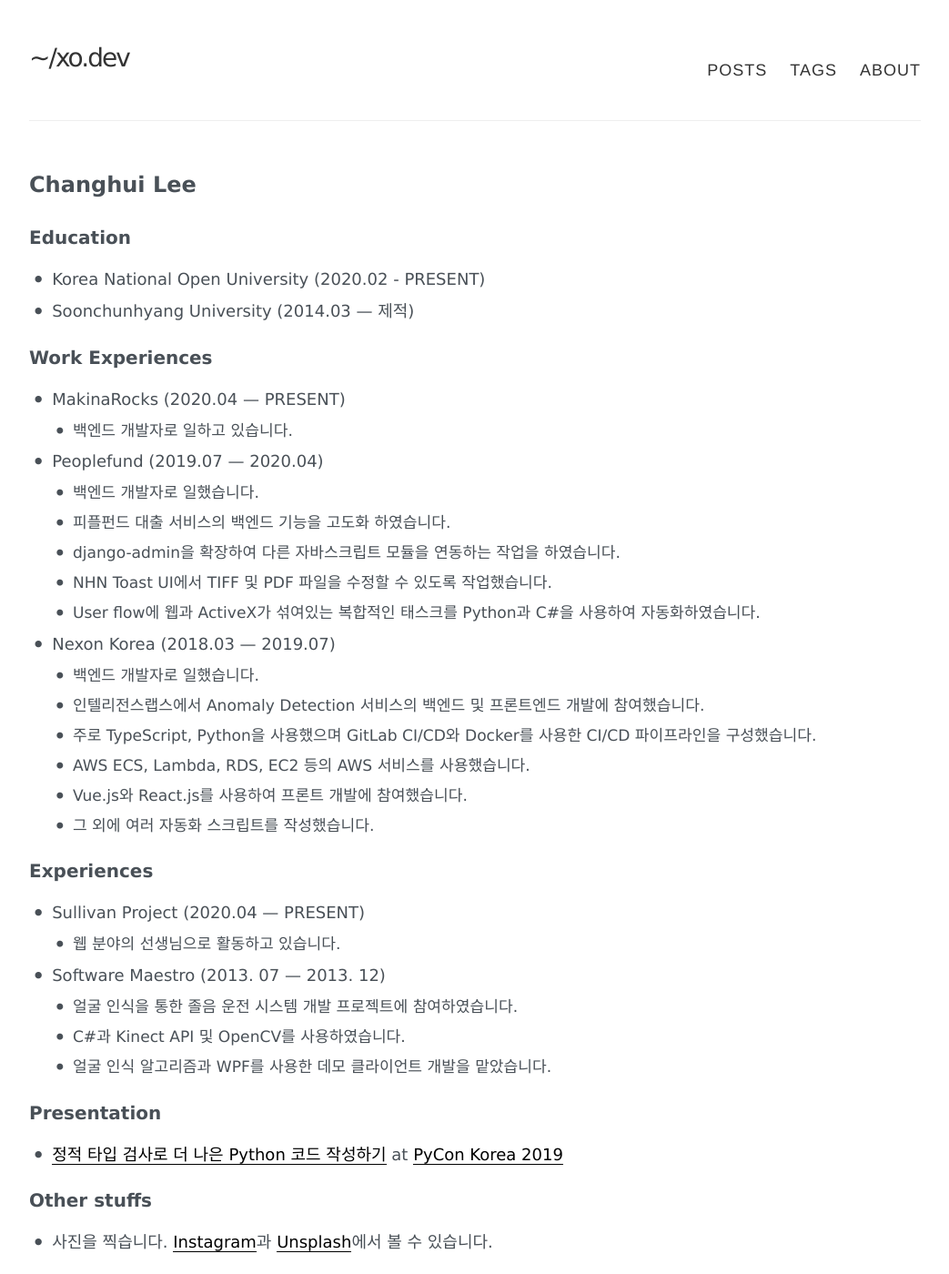
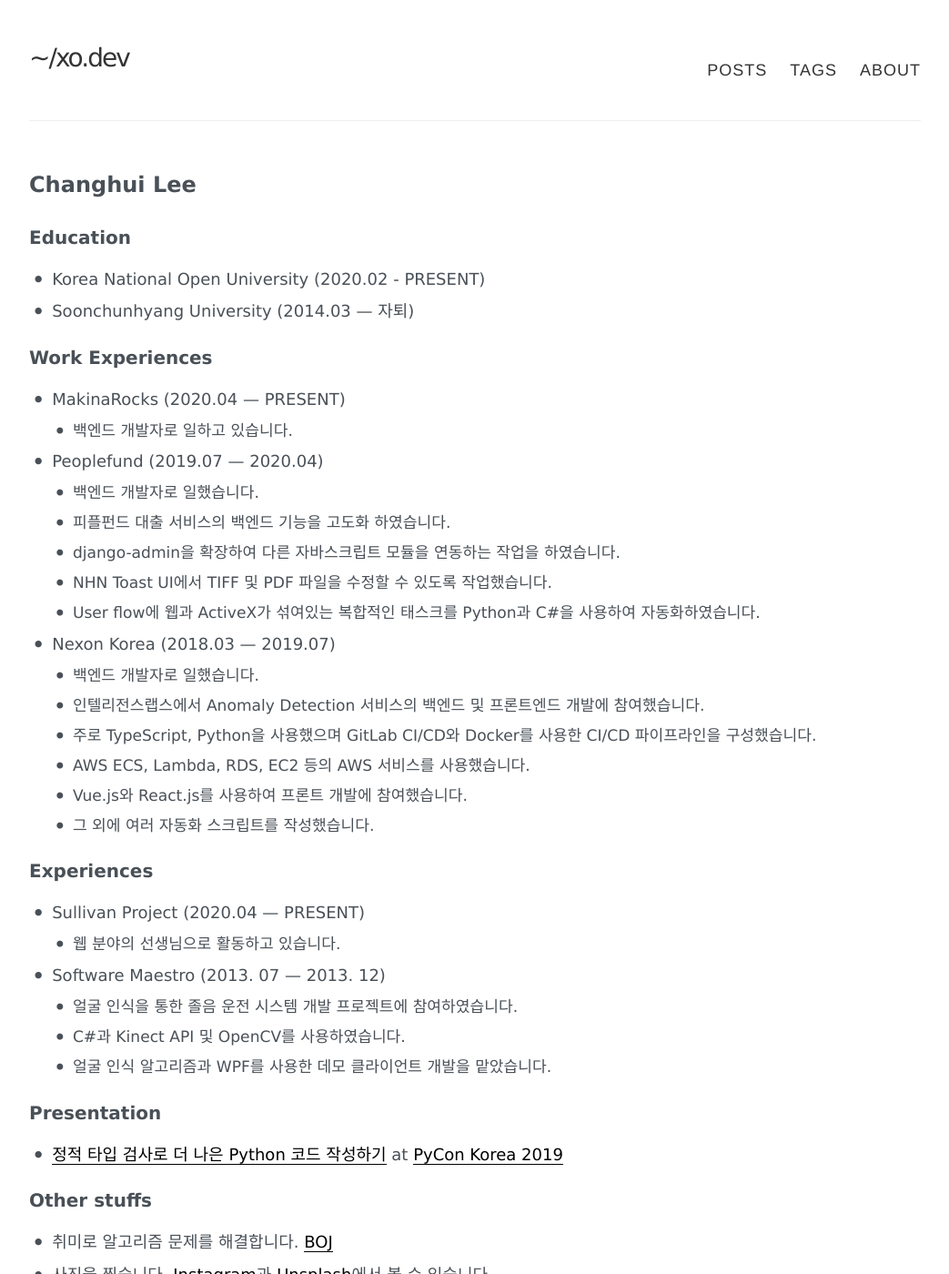
Before and after one commit to blurfx/xo.dev, a Jekyll site: the page built from about.md, in a window 1280 px wide and 1400 px high. Shown: the whole window at 91% size, without its empty margins (118-1161 px from the left). Built offline with Jekyll 4.4.1, drawn with Linux system fonts in a browser that asks for light colours.

Commit message:
add online judge user permalink and fix some words

```diff
--- a/about.md
+++ b/about.md
@@ -9,7 +9,7 @@ permalink: /about/
 
 ## Education
 - Korea National Open University (2020.02 - PRESENT)
-- Soonchunhyang University (2014.03 — 제적)
+- Soonchunhyang University (2014.03 — 자퇴)
 
 ## Work Experiences
 - MakinaRocks (2020.04 — PRESENT)
@@ -44,6 +44,7 @@ permalink: /about/
 - [정적 타입 검사로 더 나은 Python 코드 작성하기](https://speakerdeck.com/blur/python-type-hinting-and-static-type-checking) at [PyCon Korea 2019](https://www.pycon.kr)
 
 ## Other stuffs
+- 취미로 알고리즘 문제를 해결합니다. [BOJ](https://www.acmicpc.net/user/mystika)
 - 사진을 찍습니다. [Instagram](https://instagram.com/blureffect)과 [Unsplash](https://unsplash.com/@changhui)에서 볼 수 있습니다.
 
 
```
